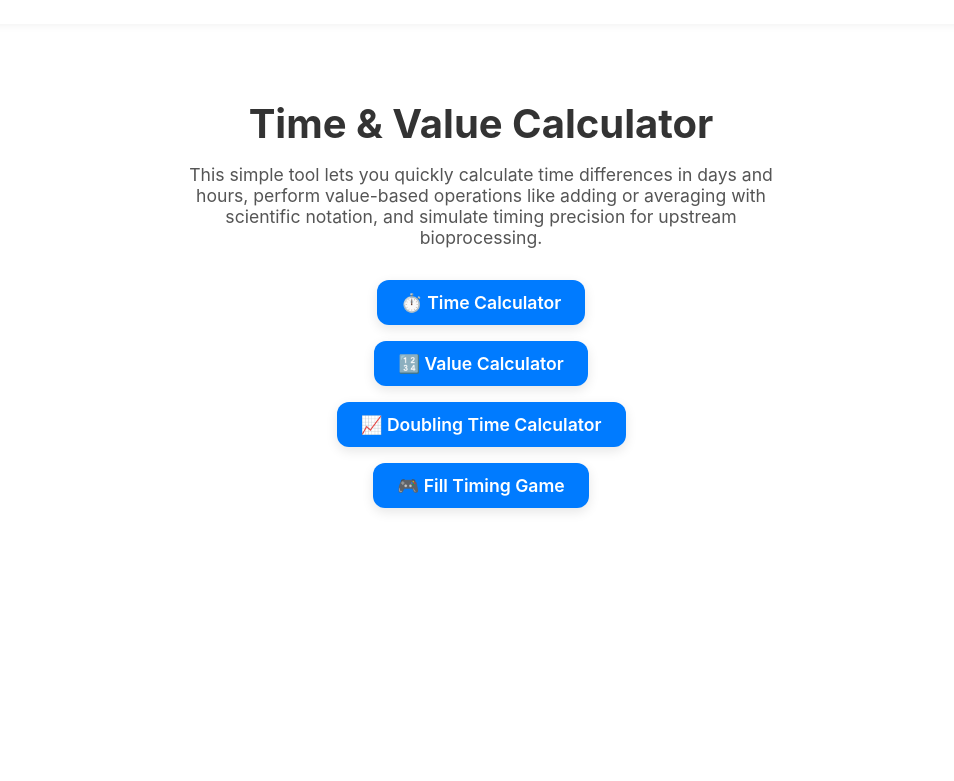
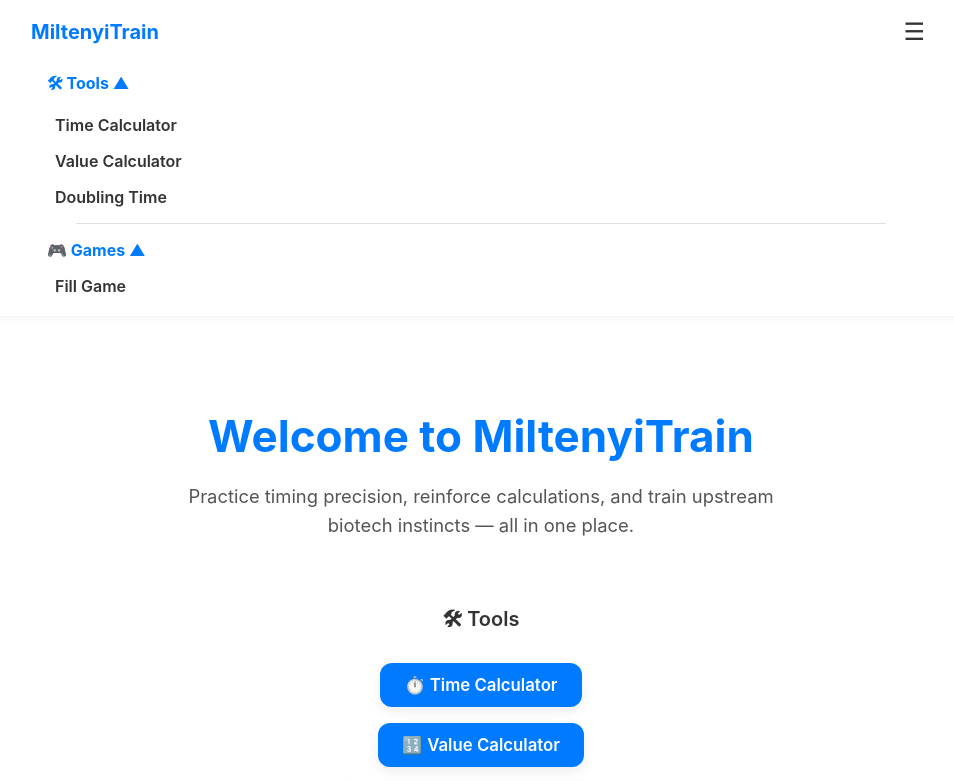
Before and after one commit to tran-matt/miltenyicalc, a React (Create React App) app: page / in a window 1280 px wide. Shown: the top 781 px of the page, without its empty margins (159-1113 px from the left). Built offline with nearby package versions, Linux system fonts and the light colour scheme.

Commit message:
navbar changes

```diff
--- a/src/Home.jsx
+++ b/src/Home.jsx
@@ -3,72 +3,81 @@ import { Link } from 'react-router-dom';
 
 function Home() {
   return (
-    <div style={{
-      padding: '3rem 1rem',
-      maxWidth: '700px',
-      margin: '0 auto',
-      fontFamily: 'Inter, Arial, sans-serif',
-      color: '#333'
-    }}>
-      <h1 style={{
-        fontSize: '2.5rem',
-        marginBottom: '1rem',
-        fontWeight: '700',
-        textAlign: 'center'
-      }}>
-        Time & Value Calculator
-      </h1>
+    <div style={containerStyle}>
+      <h1 style={headingStyle}>Welcome to MiltenyiTrain</h1>
 
-      <p style={{
-        fontSize: '1.1rem',
-        textAlign: 'center',
-        color: '#555',
-        maxWidth: '600px',
-        margin: '0 auto 2rem'
-      }}>
-        This simple tool lets you quickly calculate time differences in days and hours, perform value-based operations like adding or averaging with scientific notation, and simulate timing precision for upstream bioprocessing.
+      <p style={subtextStyle}>
+        Practice timing precision, reinforce calculations, and train upstream biotech instincts — all in one place.
       </p>
 
-      <div style={{
-        display: 'flex',
-        justifyContent: 'center',
-        flexDirection: 'column',
-        gap: '1rem',
-        alignItems: 'center'
-      }}>
-        <Link to="/time" style={buttonStyle}>
-          ⏱️ Time Calculator
-        </Link>
+      {/* Tool Section */}
+      <div style={sectionStyle}>
+        <h2 style={sectionHeading}>🛠 Tools</h2>
+        <Link to="/time" style={buttonStyle}>⏱️ Time Calculator</Link>
+        <Link to="/value" style={buttonStyle}>🔢 Value Calculator</Link>
+        <Link to="/doubling-time" style={buttonStyle}>📈 Doubling Time Calculator</Link>
+      </div>
 
-        <Link to="/value" style={buttonStyle}>
-          🔢 Value Calculator
-        </Link>
-
-        <Link to="/doubling-time" style={buttonStyle}>
-          📈 Doubling Time Calculator
-        </Link>
-
-        <Link to="/game" style={buttonStyle}>
-          🎮 Fill Timing Game
-        </Link>
-
+      {/* Game Section */}
+      <div style={sectionStyle}>
+        <h2 style={sectionHeading}>🎮 Training Games</h2>
+        <Link to="/game" style={buttonStyle}>🎯 Fill Timing Game</Link>
       </div>
     </div>
   );
 }
+const containerStyle = {
+  padding: '4rem 1rem',
+  maxWidth: '720px',
+  margin: '0 auto',
+  fontFamily: 'Inter, Arial, sans-serif',
+  color: '#333',
+  textAlign: 'center'
+};
+
+const headingStyle = {
+  fontSize: '2.75rem',
+  fontWeight: '700',
+  marginBottom: '1rem',
+  color: '#007bff'
+};
+
+const subtextStyle = {
+  fontSize: '1.15rem',
+  color: '#555',
+  marginBottom: '3rem',
+  maxWidth: '600px',
+  marginInline: 'auto',
+  lineHeight: 1.6
+};
+
+const sectionStyle = {
+  marginBottom: '3rem',
+  display: 'flex',
+  flexDirection: 'column',
+  gap: '1rem',
+  alignItems: 'center'
+};
+
+const sectionHeading = {
+  fontSize: '1.25rem',
+  fontWeight: '600',
+  color: '#333',
+  marginBottom: '0.5rem'
+};
 
 const buttonStyle = {
   display: 'inline-block',
   padding: '0.75rem 1.5rem',
   backgroundColor: '#007bff',
-  color: 'white',
+  color: '#fff',
   fontWeight: '600',
   borderRadius: '12px',
   textDecoration: 'none',
-  fontSize: '1.1rem',
-  transition: 'background-color 0.3s ease',
-  boxShadow: '0 4px 12px rgba(0,0,0,0.1)',
-  width: 'fit-content',
+  fontSize: '1.05rem',
+  transition: 'all 0.25s ease',
+  boxShadow: '0 4px 12px rgba(0,0,0,0.08)',
+  width: 'fit-content'
 };
 
 export default Home;
--- a/src/components/Navbar.jsx
+++ b/src/components/Navbar.jsx
@@ -1,51 +1,75 @@
-import React, { useState } from 'react';
+import React, { useState, useEffect } from 'react';
 import { Link, useLocation } from 'react-router-dom';
 
 function Navbar() {
   const location = useLocation();
-  const [isOpen, setIsOpen] = useState(false);
+  const [menuOpen, setMenuOpen] = useState(false);
+  const [sectionsOpen, setSectionsOpen] = useState({
+    tools: true,
+    games: true,
+  });
+
+  // Auto-open menu on desktop screen sizes
+  useEffect(() => {
+    if (window.innerWidth > 768) {
+      setMenuOpen(true);
+    }
+  }, []);
 
   const isActive = (path) => location.pathname === path;
+  const toggleMenu = () => setMenuOpen((prev) => !prev);
+  const toggleSection = (section) =>
+    setSectionsOpen((prev) => ({ ...prev, [section]: !prev[section] }));
 
   return (
     <nav style={navStyle}>
-      <div style={navContainer}>
-        <button
-          onClick={() => setIsOpen(!isOpen)}
-          style={burgerButton}
-          aria-label="Toggle menu"
-        >
+      <div style={navInner}>
+        <Link to="/" style={brandStyle}>MiltenyiTrain</Link>
+
+        <button onClick={toggleMenu} style={hamburgerStyle} aria-label="Toggle menu">
           ☰
         </button>
-        <div
-          style={{
-            ...navInner,
-            ...(isOpen ? navInnerMobileOpen : navInnerMobileClosed)
-          }}
-        >
-          <Link to="/" style={{ ...linkStyle, ...(isActive('/') ? activeStyle : {}) }}>
-            Home
-          </Link>
+
+        {menuOpen && (
+          <div style={menuStyle}>
+            {/* 🛠 Tools */}
+            <div style={sectionHeader} onClick={() => toggleSection('tools')}>
+              🛠 Tools {sectionsOpen.tools ? '▲' : '▼'}
+            </div>
+            {sectionsOpen.tools && (
+              <>
                 <Link to="/time" style={{ ...linkStyle, ...(isActive('/time') ? activeStyle : {}) }}>
-            Time
+                  Time Calculator
                 </Link>
                 <Link to="/value" style={{ ...linkStyle, ...(isActive('/value') ? activeStyle : {}) }}>
-            Value
+                  Value Calculator
                 </Link>
                 <Link to="/doubling-time" style={{ ...linkStyle, ...(isActive('/doubling-time') ? activeStyle : {}) }}>
                   Doubling Time
                 </Link>
+              </>
+            )}
+            <div style={dividerStyle} />
+
+            {/* 🎮 Games */}
+            <div style={sectionHeader} onClick={() => toggleSection('games')}>
+              🎮 Games {sectionsOpen.games ? '▲' : '▼'}
+            </div>
+            {sectionsOpen.games && (
+              <>
                 <Link to="/game" style={{ ...linkStyle, ...(isActive('/game') ? activeStyle : {}) }}>
                   Fill Game
                 </Link>
+              </>
+            )}
           </div>
+        )}
       </div>
     </nav>
   );
 }
-
 const navStyle = {
-  backgroundColor: '#ffffff',
+  backgroundColor: '#fff',
   boxShadow: '0 2px 8px rgba(0,0,0,0.05)',
   padding: '0.75rem 1.5rem',
   position: 'sticky',
@@ -53,47 +77,50 @@ const navStyle = {
   zIndex: 1000
 };
 
-const navContainer = {
+const navInner = {
   display: 'flex',
   justifyContent: 'space-between',
   alignItems: 'center',
   maxWidth: '900px',
   margin: '0 auto',
-  fontFamily: 'Inter, Arial, sans-serif'
+  fontFamily: 'Inter, Arial, sans-serif',
+  flexWrap: 'wrap'
 };
 
-const burgerButton = {
+const brandStyle = {
+  fontWeight: 'bold',
+  fontSize: '1.25rem',
+  color: '#007bff',
+  textDecoration: 'none',
+  padding: '0.5rem 0',
+  cursor: 'pointer'
+};
+
+const hamburgerStyle = {
   fontSize: '1.5rem',
   background: 'none',
   border: 'none',
   cursor: 'pointer',
-  display: 'none',
-  '@media (max-width: 768px)': {
-    display: 'block'
-  }
+  display: 'block',
+  marginLeft: 'auto',
+  color: '#333'
 };
 
-const navInner = {
+const menuStyle = {
+  flexBasis: '100%',
   display: 'flex',
-  justifyContent: 'center',
-  gap: '2rem',
-  alignItems: 'center'
+  flexDirection: 'column',
+  alignItems: 'flex-start',
+  marginTop: '0.75rem'
 };
 
-const navInnerMobileOpen = {
-  flexDirection: 'column',
-  position: 'absolute',
-  top: '60px',
-  left: 0,
-  right: 0,
-  backgroundColor: '#fff',
-  padding: '1rem',
-  boxShadow: '0 4px 12px rgba(0,0,0,0.1)',
-  zIndex: 999
-};
-
-const navInnerMobileClosed = {
-  display: 'none'
+const sectionHeader = {
+  fontWeight: 'bold',
+  fontSize: '1rem',
+  color: '#007bff',
+  padding: '0.5rem 1rem',
+  cursor: 'pointer',
+  width: '100%'
 };
 
 const linkStyle = {
@@ -101,9 +128,10 @@ const linkStyle = {
   color: '#333',
   fontWeight: '600',
   fontSize: '1rem',
-  padding: '0.5rem 1rem',
+  padding: '0.5rem 1.5rem',
   borderRadius: '8px',
-  transition: 'background-color 0.2s ease, color 0.2s ease'
+  transition: 'background-color 0.2s ease, color 0.2s ease',
+  width: '100%'
 };
 
 const activeStyle = {
@@ -111,4 +139,11 @@ const activeStyle = {
   color: 'white'
 };
 
+const dividerStyle = {
+  height: '1px',
+  backgroundColor: '#e0e0e0',
+  width: '90%',
+  margin: '0.5rem auto'
+};
+
 export default Navbar;
```
Lines whose indentation alone changed are shown as unchanged.
